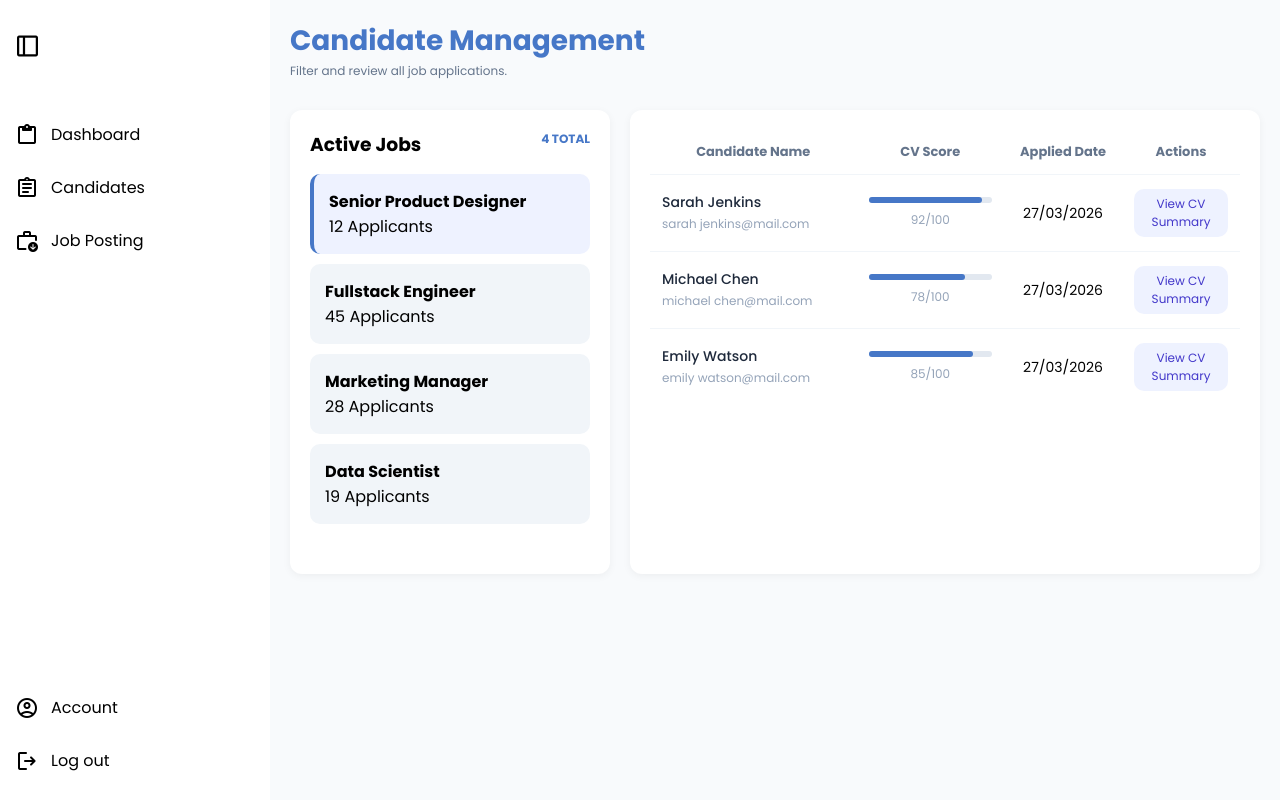
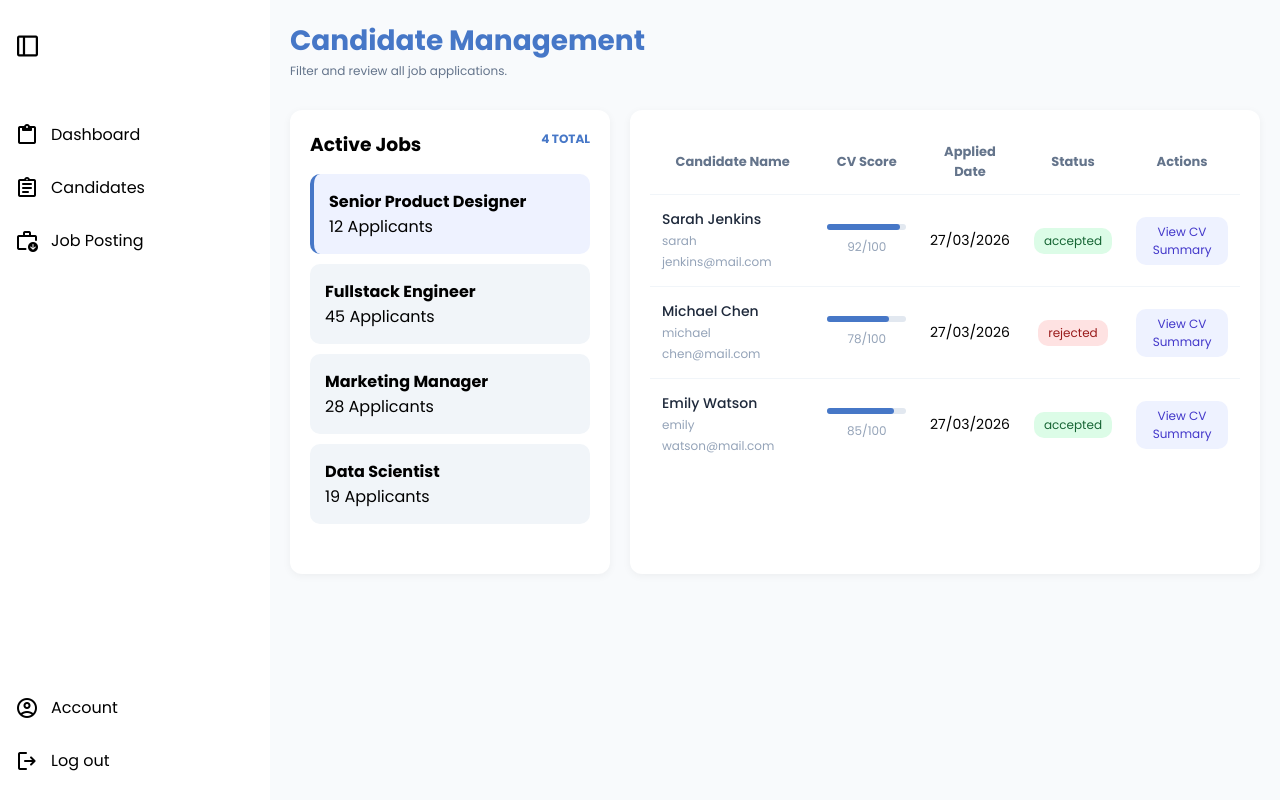
Before and after one commit to NorpajSucces/frontend-cv-screening, a React (Vite) app: page /hr/candidates in a window 1280 px wide. Built offline with nearby package versions, Linux system fonts and the light colour scheme; no server answers.

Commit message:
perubahan di CandidateTable.jsx, Account.css, Candidate.css, dashboardSlice.js

```diff
--- a/src/components/hr/CandidateTable.jsx
+++ b/src/components/hr/CandidateTable.jsx
@@ -45,6 +45,7 @@ export default function CandidateTable() {
                         </th>
 
                         <th>Applied Date</th>
+                        <th>Status</th>
                         <th>Actions</th>
                     </tr>
                 </thead>
@@ -68,9 +69,15 @@ export default function CandidateTable() {
                             <td>27/03/2026</td>
 
                             <td>
+                                <span className={`status-${c.status}`}>
+                                    {c.status}
+                                </span>
+                            </td>
+
+                            <td>
                                 <button
                                     className="btn"
-                                    onClick={() => navigate(`/hr/cv-summary/${i}`)}
+                                    onClick={() => navigate(`/hr/cv-summary/sum`)}
                                 >
                                     View CV Summary
                                 </button>
--- a/src/pages/hr/Account.css
+++ b/src/pages/hr/Account.css
@@ -8,8 +8,8 @@
 .account-content {
   flex: 1;
   padding: 40px 50px;
-  margin-left: 260px; /* SESUAI LEBAR SIDEBAR */
-  width: calc(100% - 260px);
+
+  width: 100%;
   overflow-y: auto;
   justify-content: center;
 }
--- a/src/pages/hr/Candidate.css
+++ b/src/pages/hr/Candidate.css
@@ -108,27 +108,33 @@
 
 /* =COLUMN WIDTH=================== */
 .candidate-table th:nth-child(1) {
-  width: 35%;
+  width: 30%;
   text-align: center;
 }
 .candidate-table td:nth-child(1) {
-  width: 35%;
+  width: 30%;
 }
 
 .candidate-table th:nth-child(2),
 .candidate-table td:nth-child(2) {
-  width: 25%;
+  width: 20%;
   text-align: center;
 }
 
 .candidate-table th:nth-child(3),
 .candidate-table td:nth-child(3) {
-  width: 20%;
+  width: 15%;
   text-align: center;
 }
 
 .candidate-table th:nth-child(4),
 .candidate-table td:nth-child(4) {
+  width: 15%;
+  text-align: center;
+}
+
+.candidate-table th:nth-child(5),
+.candidate-table td:nth-child(5) {
   width: 20%;
   text-align: center;
 }
@@ -197,3 +203,48 @@ small {
 .btn:hover {
   background: #c7d2fe;
 }
+
+.status-accepted {
+  background: #dcfce7;
+  color: #166534;
+  display: inline-block;
+  padding: 4px 10px;
+  border-radius: 10px;
+  font-size: 12px;
+}
+
+.status-failed {
+  background: #f5e6d3;
+  color: #8b5e3c;
+  display: inline-block;
+  padding: 4px 10px;
+  border-radius: 10px;
+  font-size: 12px;
+}
+
+.status-processed {
+  background: #e5e7eb;
+  color: #374151;
+  display: inline-block;
+  padding: 4px 10px;
+  border-radius: 10px;
+  font-size: 12px;
+}
+
+.status-pending {
+  background: #fef9c3;
+  color: #FCB823;
+  display: inline-block;
+  padding: 4px 10px;
+  border-radius: 10px;
+  font-size: 12px;
+}
+
+.status-rejected {
+  background: #fee2e2;
+  color: #991b1b;
+  display: inline-block;
+  padding: 4px 10px;
+  border-radius: 10px;
+  font-size: 12px;
+}
--- a/src/store/slices/dashboardSlice.js
+++ b/src/store/slices/dashboardSlice.js
@@ -1,4 +1,4 @@
-import { createSlice } from "@reduxjs/toolkit";
+import { createSlice, isRejected } from "@reduxjs/toolkit";
 
 const initialState = {
     stats: {
@@ -6,6 +6,9 @@ const initialState = {
         applicants: 10,
         accepted: 4,
         pending: 5,
+        rejected: 2,
+        failed: 1,
+        processed: 3,
     },
     categories: {
         Engineering: 45,
@@ -15,8 +18,13 @@ const initialState = {
     selectedCategory: "All",
     applicantsData: [
         { name: "Sarah Jenkins", score: 92, status: "accepted", category: "Engineering" },
-        { name: "Michael Chen", score: 78, status: "rejected", category: "Engineering" },
-        { name: "Emily Watson", score: 85, status: "accepted", category: "Engineering" },
+        { name: "Michael Chen", score: 78, status: "rejected", category: "Others" },
+        { name: "Emily Watson", score: 85, status: "accepted", category: "Design" },
+        { name: "Sarah Win", score: 52, status: "rejected", category: "Design" },
+        { name: "Sum Chen", score: 70, status: "pending", category: "Engineering" },
+        { name: "Anna Watson", score: 55, status: "pending", category: "Engineering" },
+        { name: "Daniel Lee", score: 70, status: "failed", category: "Design" },
+        { name: "Sophia Brown", score: 88, status: "processed", category: "Others" },
     ],
     activeJobs: [
         {
```
